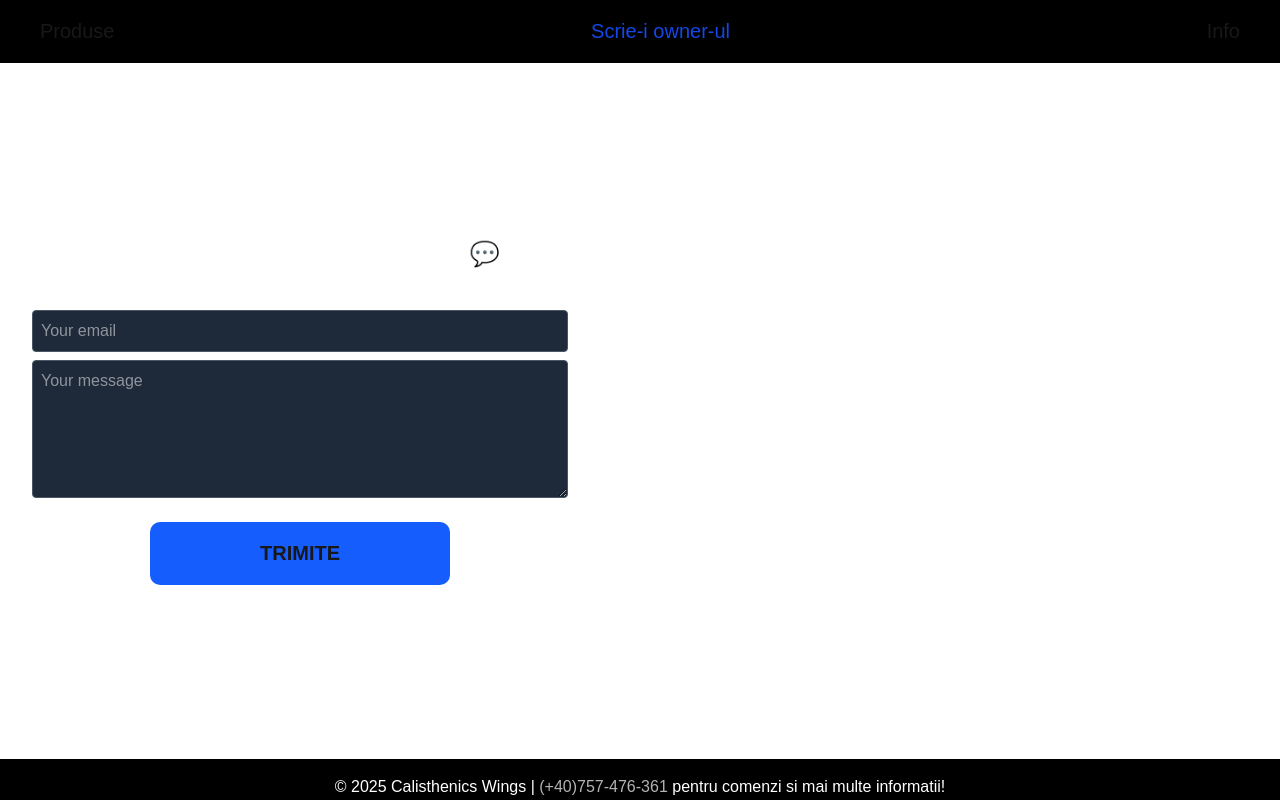
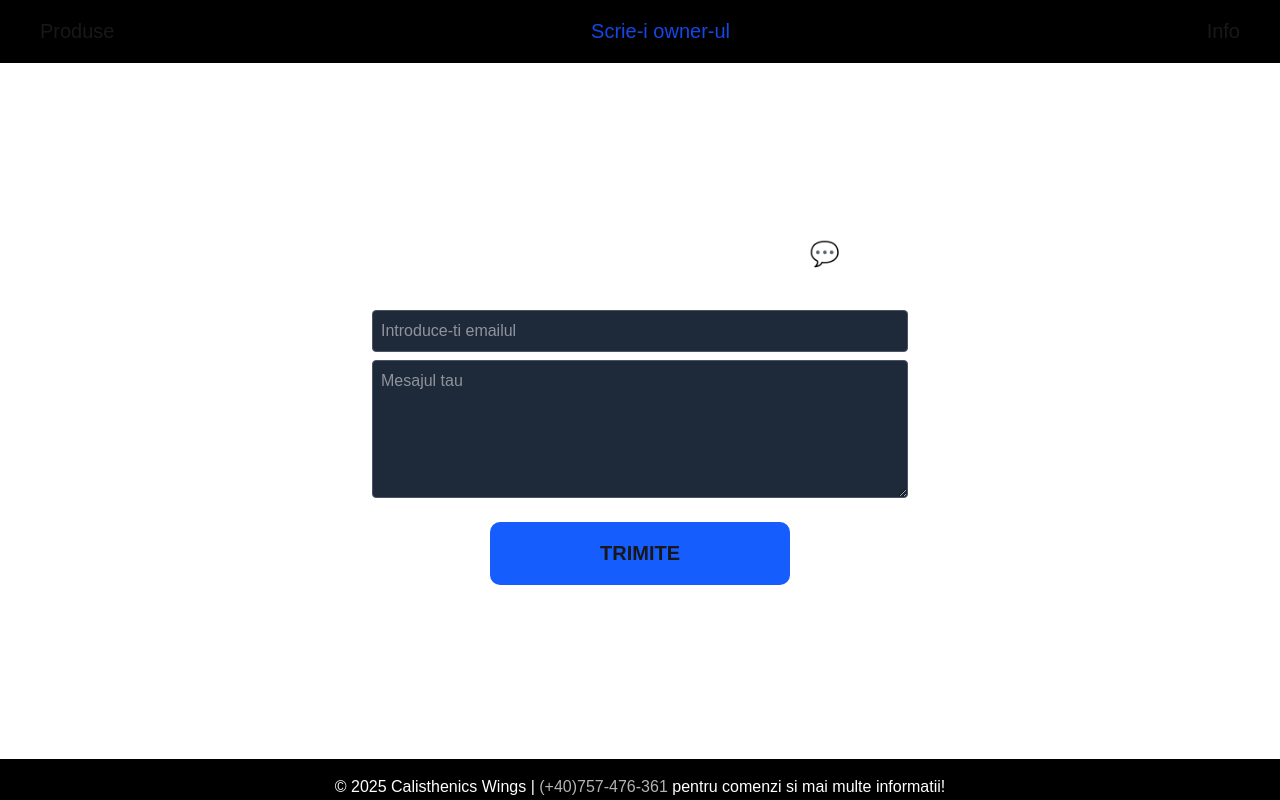
Before and after one commit to sksksk2024/next-wings, a Next.js app: page /mesaje in a window 1280 px wide. Built offline with nearby package versions, Linux system fonts and the light colour scheme.

Commit message:
centered the main from the new page

```diff
--- a/src/app/mesaje/page.tsx
+++ b/src/app/mesaje/page.tsx
@@ -51,7 +51,7 @@ const Mesaje = () => {
       <div>
         <Header />
         <main
-          className={`${styles.productContainer} flex justify-center items-center gap-2 min-w-container-300 w-full max-w-container-600 min-h-container-600 h-[87dvh] px-32P`}
+          className={`${styles.productContainer} flex justify-center items-center gap-2 min-w-container-300 w-full max-w-container-600 min-h-container-600 h-[87dvh] mx-auto px-32P`}
         >
           <h1 className="text-xl text-center text-white font-bold uppercase mb-32M ">
             Trimite-i mesaj owner-ului 💬
@@ -59,13 +59,13 @@ const Mesaje = () => {
           <input
             className="w-full p-2 rounded bg-gray-800 text-white border border-gray-600 appearance-none focus:outline-2 focus:outline-offset-2 focus:border-blue-600 focus:outline-solid focus:shadow-outline"
             type="email"
-            placeholder="Your email"
+            placeholder="Introduce-ti emailul"
             value={email}
             onChange={(e) => setEmail(e.target.value)}
           />
           <textarea
             className="w-full p-2 rounded bg-gray-800 text-white border border-gray-600 appearance-none focus:outline-2 focus:outline-offset-2 focus:border-blue-600 focus:outline-solid focus:shadow-outline"
-            placeholder="Your message"
+            placeholder="Mesajul tau"
             rows={5}
             value={content}
             onChange={(e) => setContent(e.target.value)}
```
